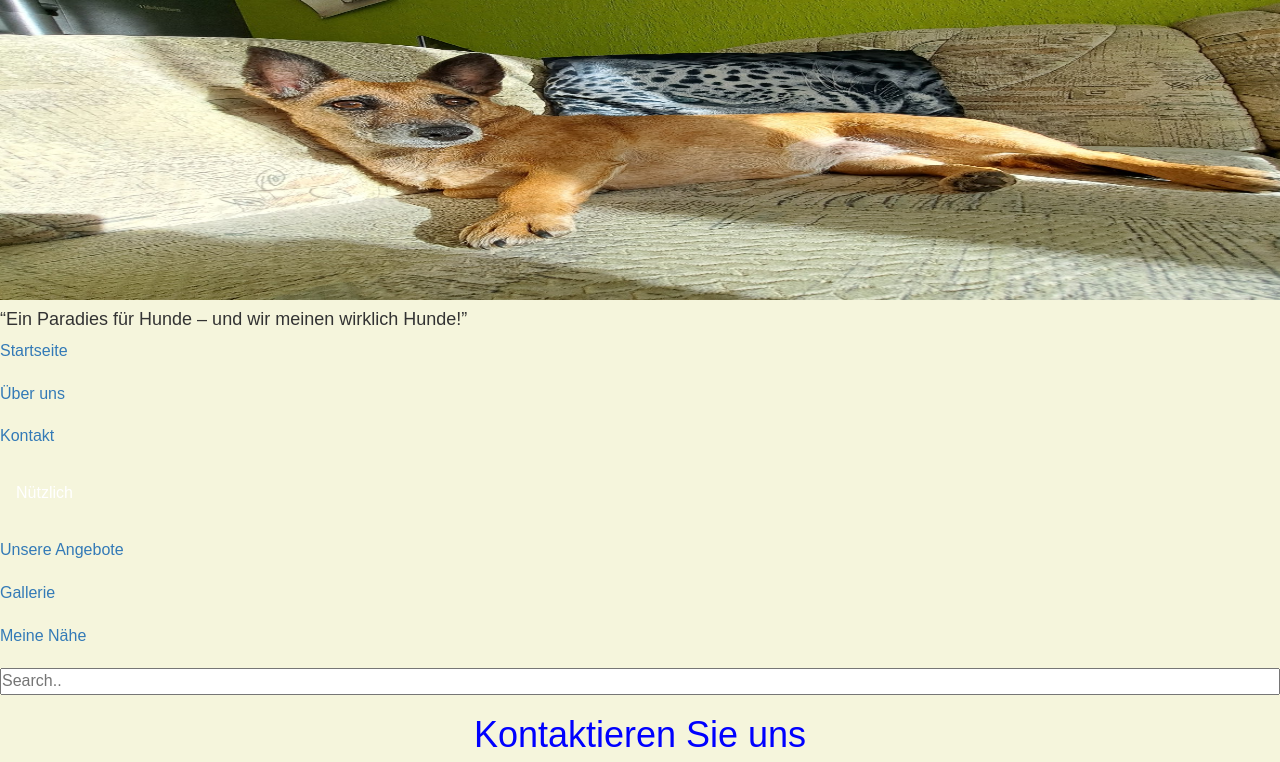
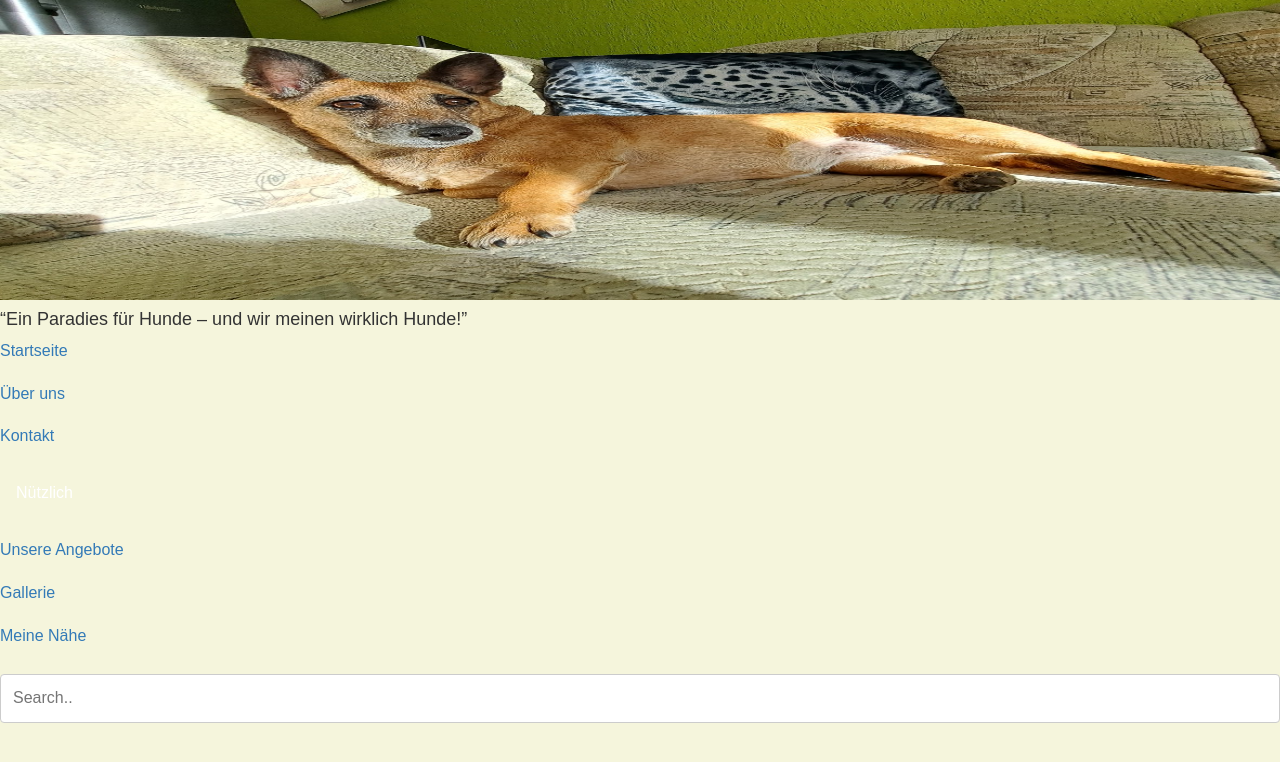
Before and after one commit to GndKl/spa-projekt-hunde-motel, a React (Vite) app: page /kontakt in a window 1280 px wide. Shown: the top 762 px of the page. Built offline with nearby package versions, Linux system fonts and the light colour scheme.

Commit message:
Gallerie korregiert

```diff
--- a/src/pages/Gallerie/Gallerie.css
+++ b/src/pages/Gallerie/Gallerie.css
@@ -7,9 +7,6 @@
     padding: 2rem;
 }
 
-div h1 {
-
-}
 
 .carousel {
     /*position: relative;*/
--- a/src/pages/Gallerie/Gallerie.jsx
+++ b/src/pages/Gallerie/Gallerie.jsx
@@ -1,5 +1,6 @@
 import { useState } from "react";
 import "./Gallerie.css";
+import { Link } from "react-router-dom";
 
 const images = [
   "/images/dachshund.jpg",
--- a/src/pages/Kontakt/Kontakt.css
+++ b/src/pages/Kontakt/Kontakt.css
@@ -0,0 +1,13 @@
+body {font-family: Arial, Helvetica, sans-serif;}
+* {box-sizing: border-box;}
+
+input[type=text], select, textarea {
+    width: 100%;
+    padding: 12px;
+    border: 1px solid #ccc;
+    border-radius: 4px;
+    box-sizing: border-box;
+    margin-top: 6px;
+    margin-bottom: 16px;
+    resize: vertical;
+  }
```
Also changed, not shown: src/pages/Kontakt/Spar-Kontakt.txt (deleted).
